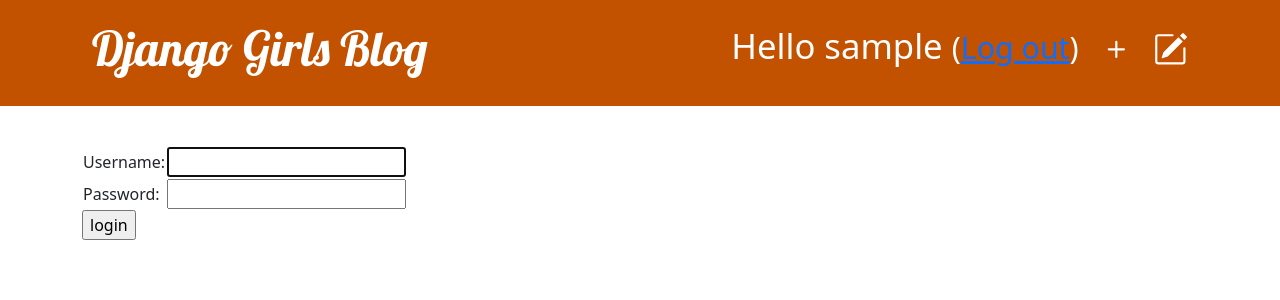
After one commit to anjaniacatus/my-first-blog, a Django app: page /accounts/login/ in a window 1280 px wide. The commit adds this page. Shown: the top 300 px of the page. Run offline with Django 4.2, Linux system fonts and the light colour scheme; the visitor is signed in with stand-in values (Sample User, id 1).

Commit message:
add a login page

```diff
--- a/blog/templates/blog/base.html
+++ b/blog/templates/blog/base.html
@@ -10,13 +10,21 @@
     <body>
         <header class="page-header">
             <div class="container">
-             <h1><a href="/">Django Girls Blog</a>
                  {% if user.is_authenticated %}
-                  <a href="{% url 'post_new' %}" class="top_menu">
-                    {% include './icons/file-earmark-plus.svg' %}
-                  </a>
+                   <a href="{% url 'post_draft_list' %}" class="top-menu">  {% include './icons/pencil-square.svg' %}
+                   </a>
+                   <a href="{% url 'post_new' %}" class="top-menu">
+                      {% include './icons/plus.svg' %}
+                    </a>
+                    <p class="top-menu"> Hello {{ user.username  }} <small> (<a href="{% url 'logout' %}">Log out</a>) </small></p>
+                {% else %}
+                   <a href="{% url 'login' %}" class="top-menu">
+                       {% include './icons/lock.svg' %}
+                    </a>
+
                 {% endif %}
-            </h1>
+
+                <h1><a href="/">Django Girls Blog</a> </h1>
 
             </div>
         </header>
--- /dev/null
+++ b/blog/templates/registration/login.html
@@ -0,0 +1,23 @@
+{% extends "blog/base.html" %}
+{% block content%}
+{% if form.errors %}
+    <p> Your username and password didn't match. Please try agein </p>
+{% endif %}
+
+    <form method="post" action="{% url 'login' %}">
+        {% csrf_token %}
+        <table>
+            <tr>
+                <td> {{ form.username.label_tag  }} </td>
+                <td> {{ form.username }} </td>
+            </tr>
+            <tr>
+                <td> {{ form.password.label_tag  }} </td>
+                <td> {{ form.password }} </td>
+            </tr>
+        </table>
+        <input type="submit" value="login" />
+        <input type="hidden" name="next" value="{{ next }}"
+    </form>
+
+{% endblock %}
--- a/blog/urls.py
+++ b/blog/urls.py
@@ -6,4 +6,7 @@ urlpatterns = [
     path("posts/<int:pk>", views.post_detail, name="post_detail"),
     path("post/new/", views.post_new, name="post_new"),
     path("post/<int:pk>/edit", views.post_edit, name="post_edit"),
+    path("drafts/", views.post_draft_list, name="post_draft_list"),
+    path("post/<pk>/publish", views.post_publish, name="post_publish"),
+    path("post/<pk>/remove", views.post_remove, name="post_remove"),
 ]
--- a/mysite/settings.py
+++ b/mysite/settings.py
@@ -123,3 +123,4 @@ STATIC_ROOT = BASE_DIR / "static"
 # https://docs.djangoproject.com/en/4.2/ref/settings/#default-auto-field
 
 DEFAULT_AUTO_FIELD = "django.db.models.BigAutoField"
+LOGIN_REDIRECT_URL = "/"
--- a/mysite/urls.py
+++ b/mysite/urls.py
@@ -16,8 +16,11 @@ Including another URLconf
 """
 from django.contrib import admin
 from django.urls import path, include
+from django.contrib.auth import views
 
 urlpatterns = [
     path("admin/", admin.site.urls),
-    path('', include('blog.urls')),
+    path("accounts/login/", views.LoginView.as_view(), name="login"),
+    path("accounts/logout/", views.LogoutView.as_view(next_page="/"), name="logout"),
+    path("", include("blog.urls")),
 ]
```
Also changed, not shown: blog/templates/blog/post_detail.html (+10 -5 lines), blog/templates/blog/post_draft_list.html (added, +10 -0 lines), blog/views.py (+23 -2 lines), blog/templates/blog/icons/file-earmark-plus.svg (deleted), blog/templates/blog/icons/file-earmark.svg (deleted), blog/templates/blog/icons/pencil-fill.svg, blog/templates/blog/icons/pencil-square.svg (added), blog/templates/blog/icons/pencil.svg (added), blog/templates/blog/icons/plus.svg (added), blog/templates/blog/icons/power.svg (added), blog/templates/blog/icons/x-circle.svg (added), 2 other files.
